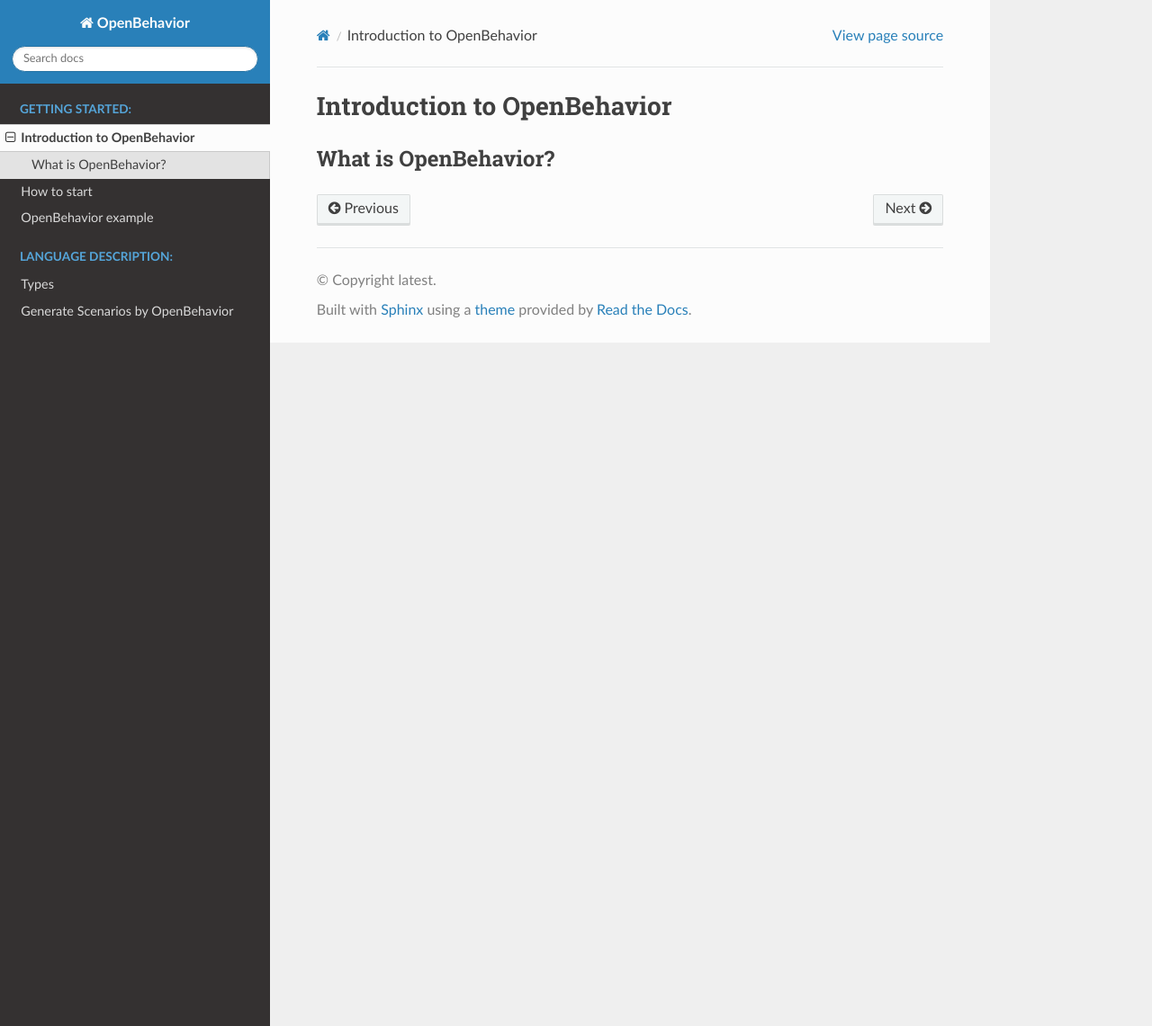
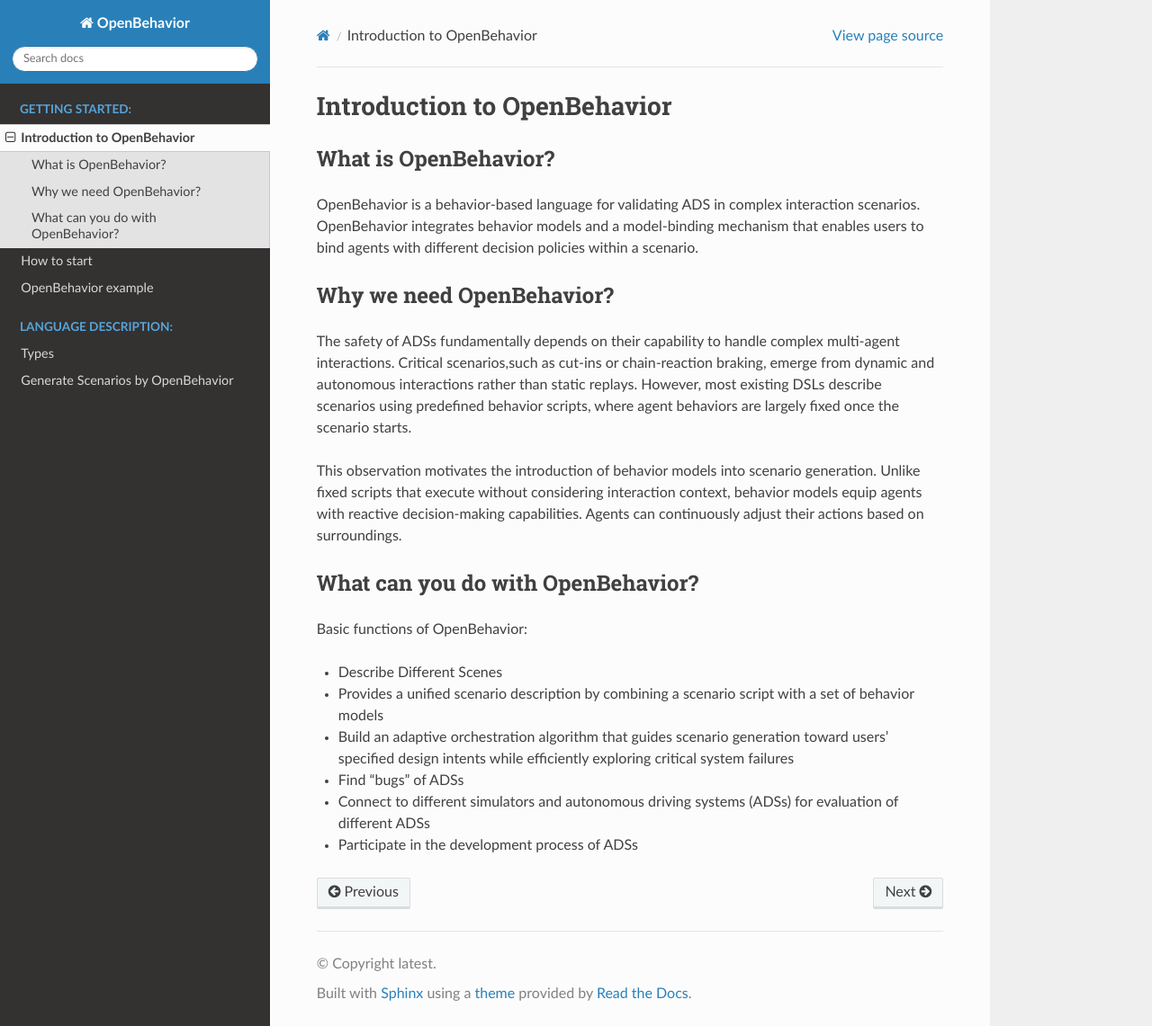
Before and after one commit to Sunshinesheep/OpenBehavior-doc, a Sphinx documentation site: the page built from docs/source/Introduction_to_OpenBehavior.md, in a window 1280 px wide and 1141 px high. Shown: the whole window at 90% size. Built offline with Sphinx 7.4.7 and the Read the Docs theme 3.1.0, drawn with Linux system fonts in a browser that asks for light colours.

Commit message:
add more info

```diff
--- a/docs/source/Introduction_to_OpenBehavior.md
+++ b/docs/source/Introduction_to_OpenBehavior.md
@@ -1,3 +1,22 @@
 # Introduction to OpenBehavior
 
 ## What is OpenBehavior?
+
+OpenBehavior is a behavior-based language for validating ADS in complex interaction scenarios. OpenBehavior integrates behavior models and a model-binding mechanism that enables users to bind agents with different decision policies within a scenario.
+
+## Why we need OpenBehavior?
+
+The safety of ADSs fundamentally depends on their capability to handle complex multi-agent interactions. Critical scenarios,such as cut-ins or chain-reaction braking, emerge from dynamic  and autonomous interactions rather than static replays. However, most existing DSLs describe scenarios using predefined behavior scripts, where agent behaviors are largely fixed once the scenario starts.
+
+This observation motivates the introduction of behavior models into scenario generation. Unlike fixed scripts that execute without considering interaction context, behavior models equip agents with reactive decision-making capabilities. Agents can continuously adjust their actions based on surroundings.
+
+## What can you do with OpenBehavior?
+
+Basic functions of OpenBehavior:
+
+- Describe Different Scenes
+- Provides a unified scenario description by combining a scenario script with a set of behavior models
+- Build an adaptive orchestration algorithm that guides scenario generation toward users’ specified design intents while efficiently exploring critical system failures
+- Find "bugs" of ADSs
+- Connect to different simulators and autonomous driving systems (ADSs) for evaluation of different ADSs
+- Participate in the development process of ADSs
```
